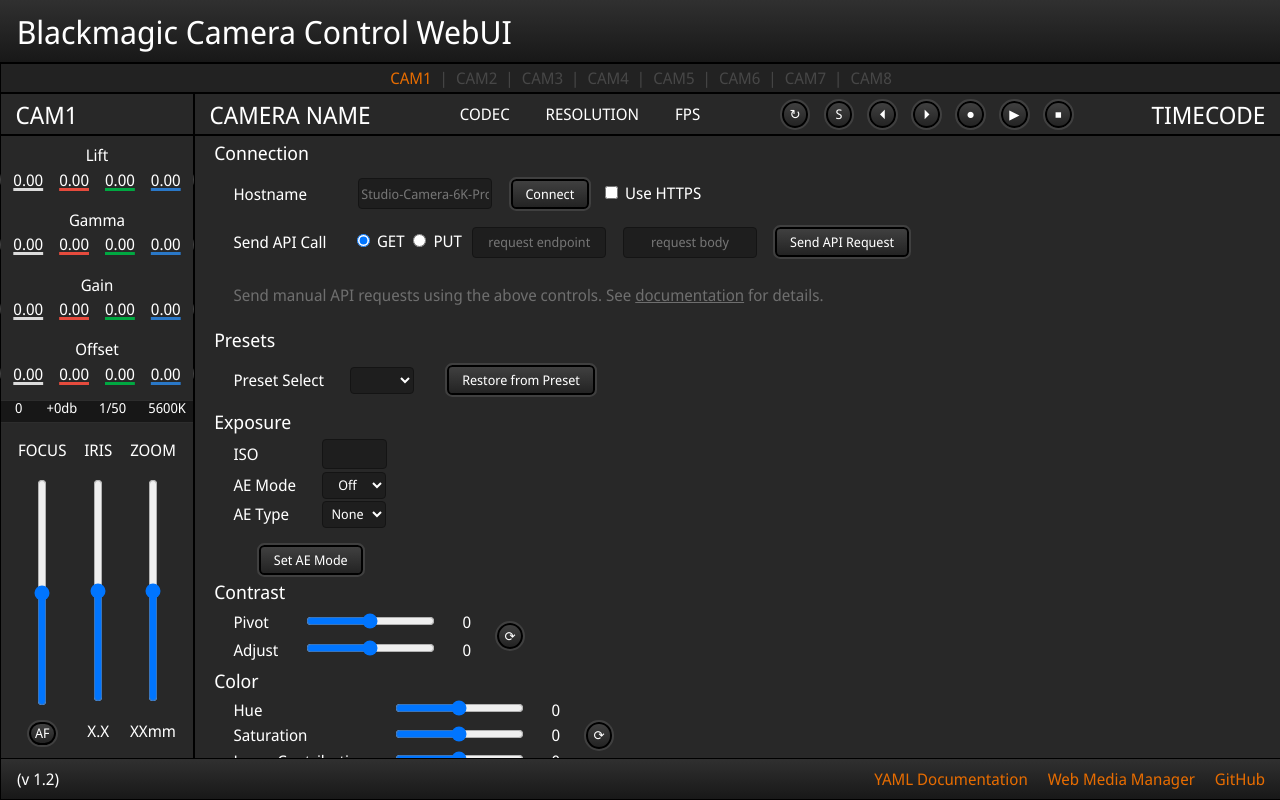
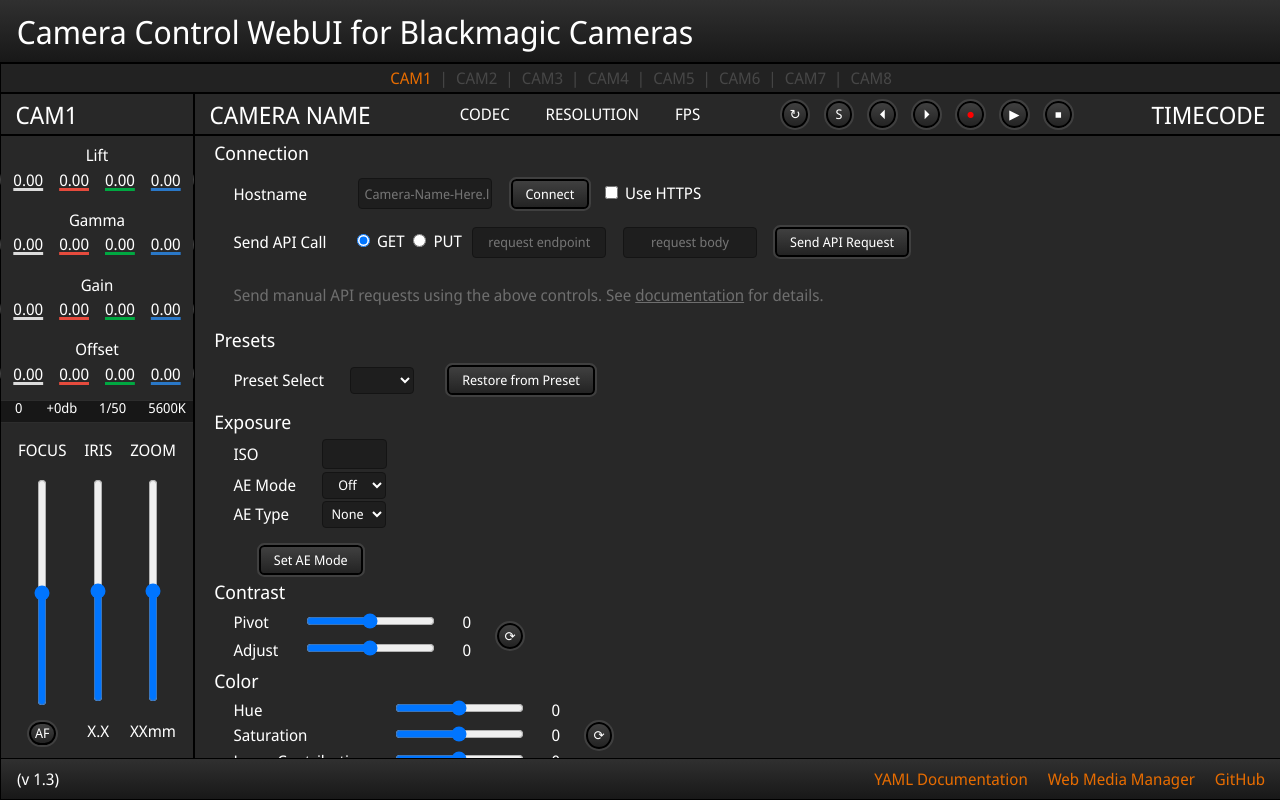
Before and after one commit to DylanSpeiser/BM-Camera-Control-WebUI, a plain HTML site: page index.html in a window 1280 px wide. Drawn offline with Linux system fonts and the light colour scheme.

Commit message:
v1.3
Suggestions

```diff
--- a/index.html
+++ b/index.html
@@ -4,7 +4,7 @@
 <html>
     <head>
         <!-- Page title and metadata -->
-        <title>Blackmagic Camera Control WebUI</title>
+        <title>Camera Control WebUI for Blackmagic Cameras</title>
         <meta charset="UTF-8">
         <meta name="description" content="JS-based web interface for controlling Blackmagic Design cameras via the official REST API">
         <meta name="author" content="Dylan Speiser">
@@ -21,7 +21,7 @@
 
         <!-- Header Div -->
         <div class="flexContainerH" id="headerContainer">
-            <h1>Blackmagic Camera Control WebUI</h1>
+            <h1>Camera Control WebUI for Blackmagic Cameras</h1>
         </div>
 
         <!-- Camera Select Bar -->
@@ -180,7 +180,7 @@
                             <button class="circleButton" onclick="loopHandler('Single Clip')" title="Single Clip" id="singleClipButton">S</button>
                             <button class="circleButton" onclick="cameras[ci].seek(false)" title="Back">&#9204</button>
                             <button class="circleButton" onclick="cameras[ci].seek(true)" title="Forward">&#9205</button>
-                            <button class="circleButton" onclick="cameras[ci].toggleRecord()" title="Record">&#9210</button>
+                            <button class="circleButton" onclick="cameras[ci].toggleRecord()" title="Record" style="color: red;">&#9210</button>
                             <button class="circleButton" onclick="cameras[ci].play()" title="Play">&#9654</button>
                             <button class="circleButton" onclick="cameras[ci].stop()" title="Stop">&#9209</button>
                         </div>
@@ -194,7 +194,7 @@
                                 <tr>
                                     <td>Hostname</td>
                                     <td>
-                                        <input type="text" placeholder="Studio-Camera-6K-Pro.local" id="hostnameInput" onclick="hostnameInputHandler()" onkeydown="hostnameInputHandler()">
+                                        <input type="text" placeholder=" Camera-Name-Here.local" id="hostnameInput" onclick="hostnameInputHandler()" onkeydown="hostnameInputHandler()" style="text-align: left;">
                                         <button onclick="initCamera()">Connect</button>
                                         <input type="checkbox" id="secureCheckbox">
                                         <span id="secureCheckboxLabel">Use HTTPS</span>
@@ -333,13 +333,13 @@
         <!-- Footer Div -->
         <div class="flexContainerH" id="footerContainer">
             <div id="footerLeft">
-                <span class="">(v 1.2)</span>
+                <span class="">(v 1.3)</span>
                 <span id="activeElementSpan"></span>
             </div>
             <div id="footerLinks">
                 <span><a id="documentationLink" href="#" target="_blank">YAML Documentation</a></span>
                 <span><a id="mediaManagerLink" href="#" target="_blank">Web Media Manager</a></span>
-                <span><a id="githubLink" href="#" target="https://github.com/DylanSpeiser/BM-Camera-Control-WebUI">GitHub</a></span>
+                <span><a id="githubLink" href="https://github.com/DylanSpeiser/BM-Camera-Control-WebUI" target="_blank">GitHub</a></span>
             </div>
         </div>
     </body>
```
Also changed, not shown: 1 other file.
